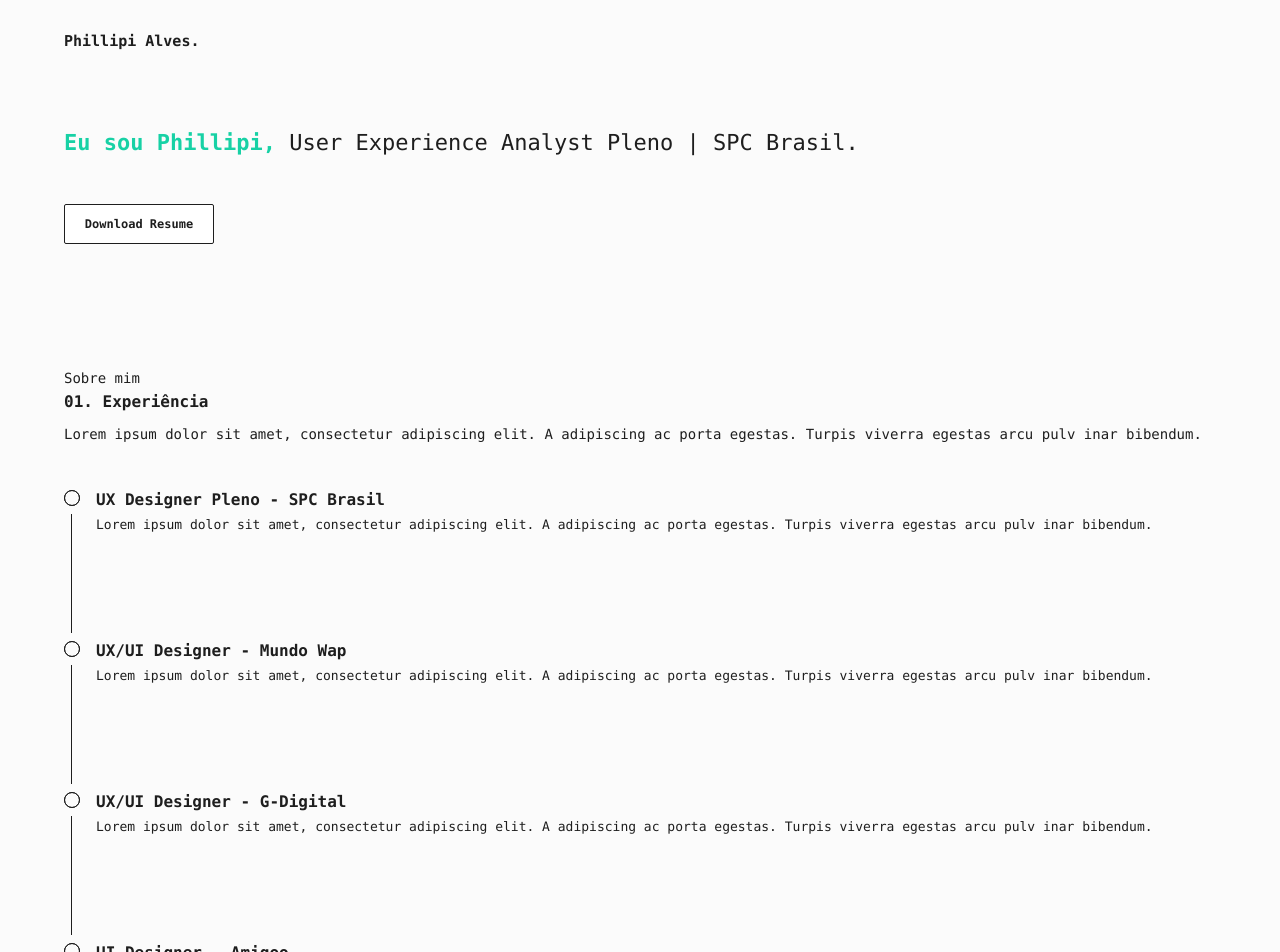
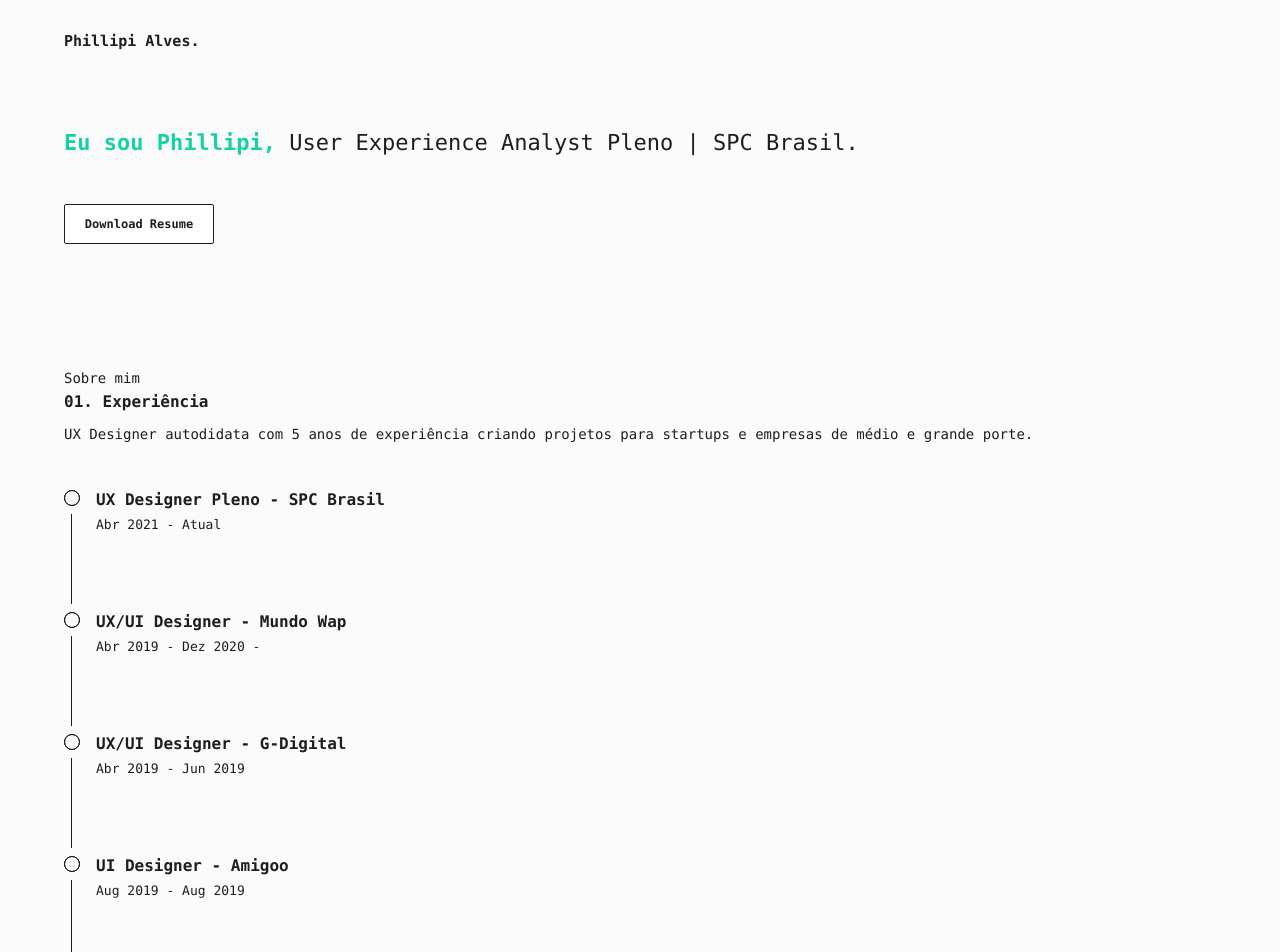
Before and after one commit to Phixelz/MyPortfolio, a Next.js app: page / in a window 1280 px wide. Shown: the top 952 px of the page. Built offline with nearby package versions, Linux system fonts and the light colour scheme.

Commit message:
update aboutus

```diff
--- a/src/components/AboutUs/index.tsx
+++ b/src/components/AboutUs/index.tsx
@@ -8,29 +8,29 @@ export function AboutUs() {
       <Title
         title="Sobre mim"
         subtitle="01. Experiência"
-        description="Lorem ipsum dolor sit amet, consectetur adipiscing elit. A adipiscing ac porta egestas. Turpis viverra egestas arcu pulv inar bibendum."
+        description="UX Designer autodidata com 5 anos de experiência criando projetos para startups e empresas de médio e grande porte."
       />
 
       <ul>
         <li>
           <h3>UX Designer Pleno - SPC Brasil</h3>
-          <p>Lorem ipsum dolor sit amet, consectetur adipiscing elit. A adipiscing ac porta egestas. Turpis viverra egestas arcu pulv inar bibendum.</p>
+          <p>Abr 2021 - Atual</p>
         </li>
         <li>
           <h3>UX/UI Designer - Mundo Wap</h3>
-          <p>Lorem ipsum dolor sit amet, consectetur adipiscing elit. A adipiscing ac porta egestas. Turpis viverra egestas arcu pulv inar bibendum.</p>
+          <p>Abr 2019 - Dez 2020 -  </p>
         </li>
         <li>
           <h3>UX/UI Designer - G-Digital</h3>
-          <p>Lorem ipsum dolor sit amet, consectetur adipiscing elit. A adipiscing ac porta egestas. Turpis viverra egestas arcu pulv inar bibendum.</p>
+          <p>Abr 2019 - Jun 2019</p>
         </li>
         <li>
           <h3>UI Designer - Amigoo</h3>
-          <p>Contratação freelancer para criação de interface de formulário com foco em conversão.</p>
+          <p>Aug 2019 - Aug 2019</p>
         </li>
         <li>
           <h3>Full Stack Designer - Midhaz</h3>
-          <p>Lorem ipsum dolor sit amet, consectetur adipiscing elit. A adipiscing ac porta egestas. Turpis viverra egestas arcu pulv inar bibendum.</p>
+          <p>May 2018 - Dez 2018</p>
         </li>
       </ul>
     </section>
--- a/src/components/AboutUs/styles.module.scss
+++ b/src/components/AboutUs/styles.module.scss
@@ -58,7 +58,7 @@
 
     li:not(:last-child) {
       p {
-        margin-bottom: 10.9rem;
+        margin-bottom: 8rem;
       }
 
       & ::after {
```
